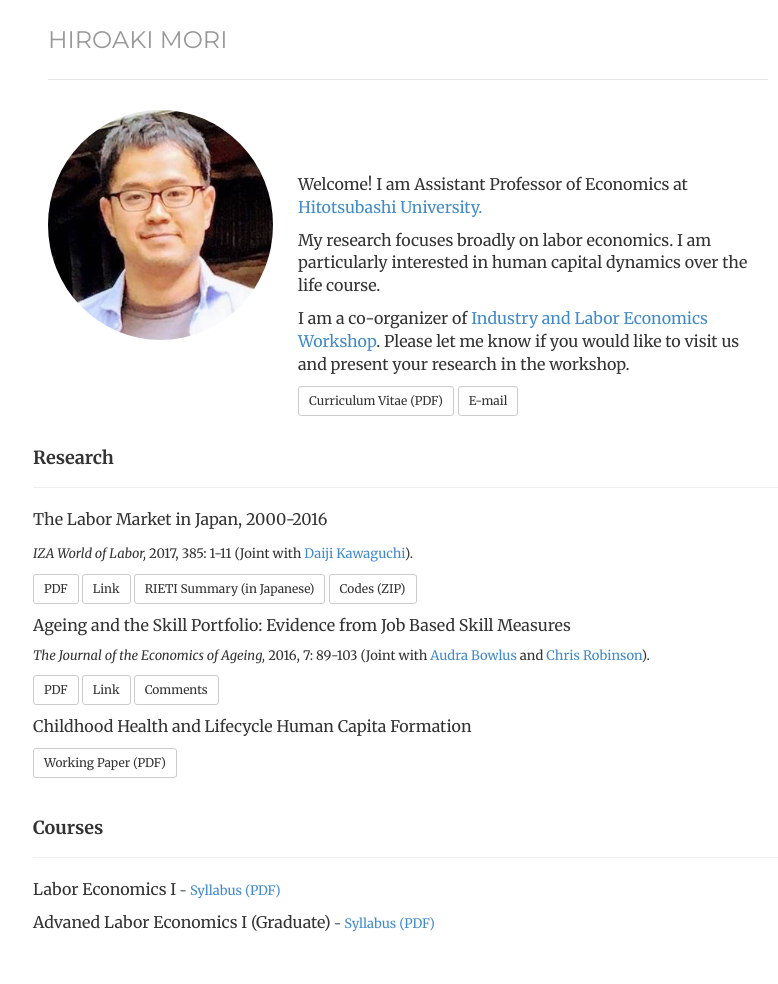
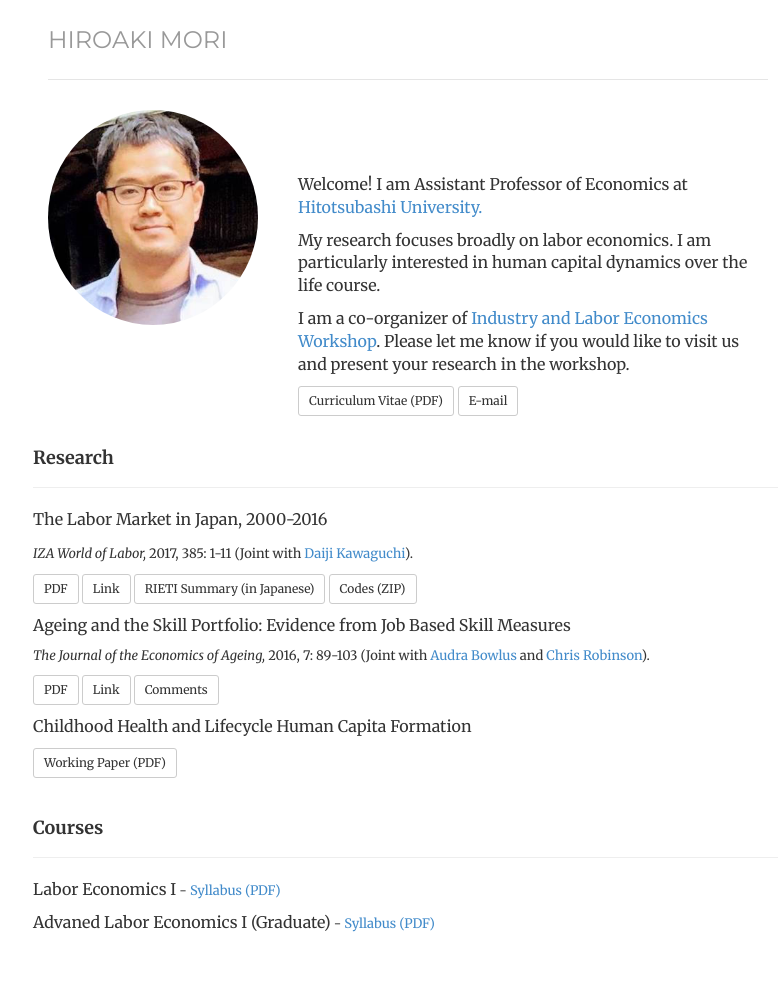
Before and after one commit to morihiroaki/morihiroaki.github.io, a Jekyll site: the page built from index.html, in a window 1280 px wide. Shown: the whole page, without its empty margins (232-1010 px from the left). Built offline with Jekyll 4.4.1, drawn with Linux system fonts in a browser that asks for light colours.

Commit message:
Update index.html

```diff
--- a/index.html
+++ b/index.html
@@ -9,7 +9,7 @@
 <div class="row">
              <div class="box text-left">
                  <div class='col-sm-4 text-left'>
-                  	<img  class="img-circle avatar" width="225" alt="Hiro Mori" src="files/portrait2.jpg">
+                  	<img  class="img-circle avatar" width="210" alt="Hiro Mori" src="files/portrait2.jpg">
                     </div>
                  </div>
              <div class='col-sm-8'>
```
